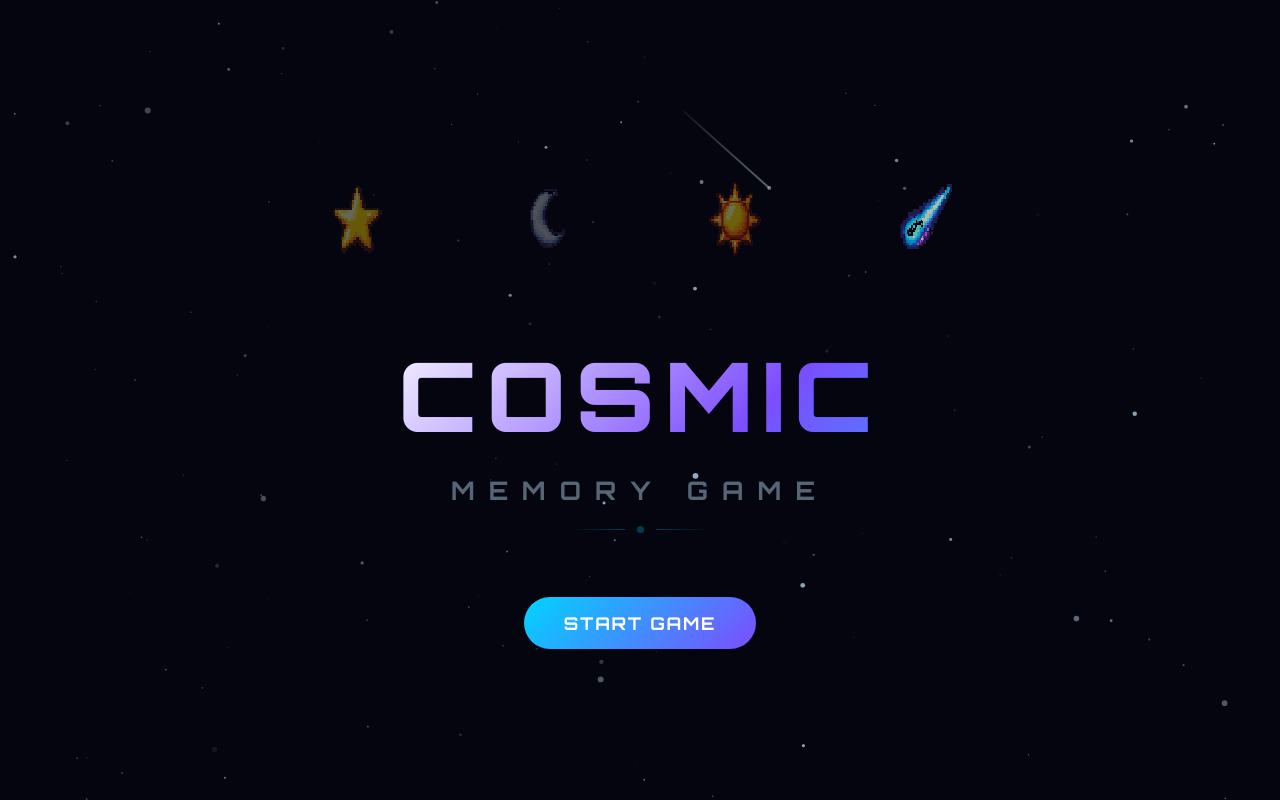
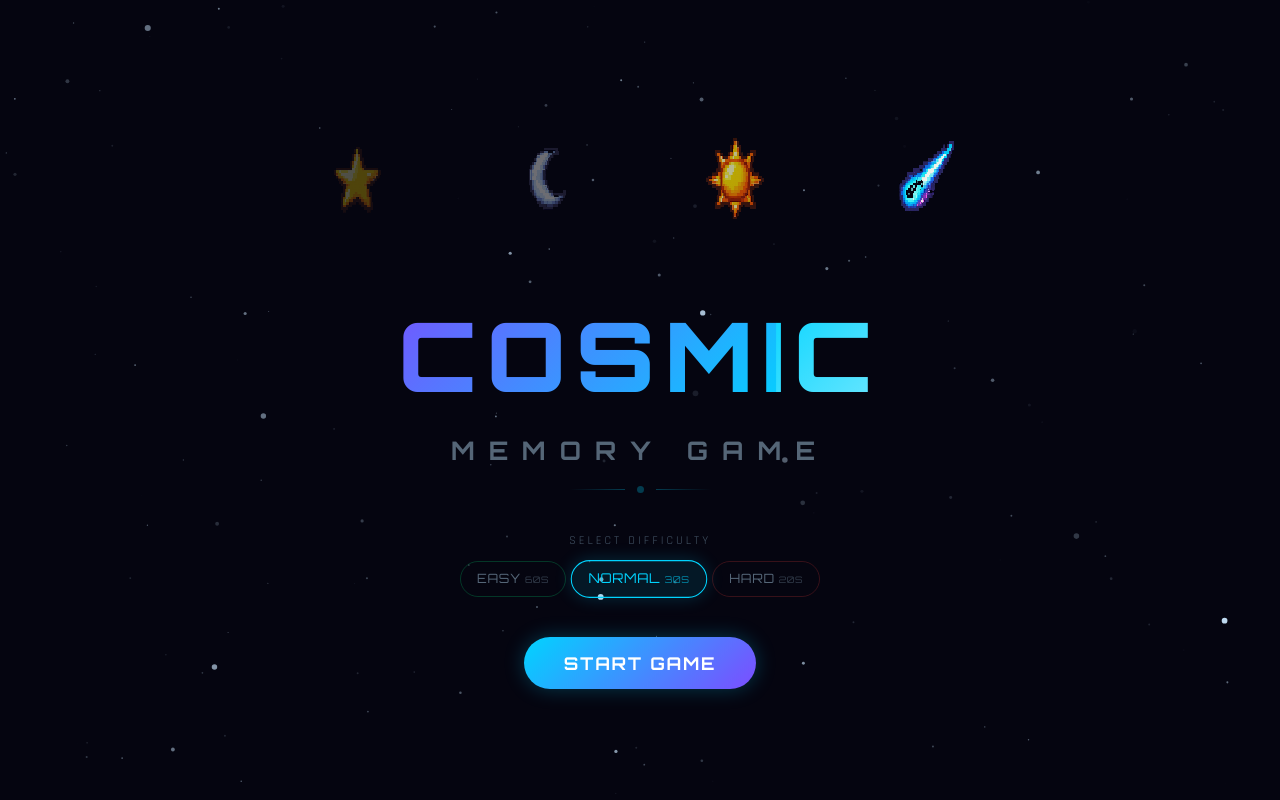
Before and after one commit to Danielroxs/cosmic-memory-game, a React (Vite) app: page / in a window 1280 px wide. Built offline with nearby package versions, Linux system fonts and the light colour scheme.

Commit message:
feat: difficulty selector — easy 60s, normal 30s, hard 20s

```diff
--- a/src/App.jsx
+++ b/src/App.jsx
@@ -23,10 +23,14 @@ export default function App() {
       <PixelGrid ref={gridRef} />
 
       {screen === 'intro' && (
-        <IntroScreen onStart={() => navigate('game')} />
+        <IntroScreen onStart={(diff) => {
+          setResult(r => ({ ...r, difficulty: diff }))
+          navigate('game', { difficulty: diff })
+        }} />
       )}
       {screen === 'game' && (
         <GameScreen
+          difficulty={result.difficulty}
           onWin={(score, timeLeft) => navigate('result', { won: true, score, timeLeft })}
           onLose={(score) => navigate('result', { won: false, score, timeLeft: 0 })}
           onMenu={() => navigate('intro')}
--- a/src/components/GameScreen.jsx
+++ b/src/components/GameScreen.jsx
@@ -3,7 +3,7 @@ import Card from './Card'
 import Modal from './Modal'
 import StarField from './StarField'
 import { createDeck } from '../utils/cardData'
-import { calcMatchPoints, calcTimeBonus, saveHighScore } from '../utils/scoreUtils'
+import { calcMatchPoints, calcTimeBonus, saveHighScore, DIFFICULTIES } from '../utils/scoreUtils'
 import { playFlip, playCorrect, playIncorrect, playTick, playWin, playLose, startBgMusic, stopBgMusic, pauseBgMusic, resumeBgMusic, resumeAudioCtx } from '../utils/audioUtils'
 
 function MuteIcon() {
@@ -36,31 +36,31 @@ function QuitIcon() {
   )
 }
 
-const TOTAL_TIME   = 30
 const PEEK_SECONDS = 3
 
-export default function GameScreen({ onWin, onLose, onMenu }) {
+export default function GameScreen({ onWin, onLose, onMenu, difficulty = 'normal' }) {
+  const totalTime = DIFFICULTIES[difficulty]?.time ?? 30
+  const diffColor = DIFFICULTIES[difficulty]?.color ?? '#00d4ff'
+
   const [cards,      setCards]      = useState(() => createDeck())
   const [flipped,    setFlipped]    = useState([])
   const [locked,     setLocked]     = useState(true)
   const [muted,      setMuted]      = useState(false)
   const [modal,      setModal]      = useState(null)
-  const [timer,      setTimer]      = useState(TOTAL_TIME)
+  const [timer,      setTimer]      = useState(totalTime)
   const [timeUp,     setTimeUp]     = useState(false)
   const [score,      setScore]      = useState(0)
   const [combo,      setCombo]      = useState(0)
   const [comboToast, setComboToast] = useState(null)
   const [phase,      setPhase]      = useState('peek')
   const [peekCount,  setPeekCount]  = useState(PEEK_SECONDS)
+  const [displayScore, setDisplayScore] = useState(0)
 
-  const matchCount = cards.filter(c => c.isMatched).length
-
-  const [displayScore, setDisplayScore] = useState(0)
+  const matchCount      = cards.filter(c => c.isMatched).length
   const displayScoreRef = useRef(0)
-
-  const mutedRef  = useRef(muted)
-  const comboRef  = useRef(combo)
-  const scoreRef  = useRef(score)
+  const mutedRef        = useRef(muted)
+  const comboRef        = useRef(combo)
+  const scoreRef        = useRef(score)
 
   useEffect(() => {
     const start = displayScoreRef.current
@@ -193,7 +193,8 @@ export default function GameScreen({ onWin, onLose, onMenu }) {
     }, 560)
   }
 
-  const timerPct = (timer / TOTAL_TIME) * 100
+  const timerPct = (timer / totalTime) * 100
+  const isUrgent = timer <= 10 && phase === 'playing'
 
   return (
     <div
@@ -209,17 +210,30 @@ export default function GameScreen({ onWin, onLose, onMenu }) {
         <div className="w-full rounded-full mb-2" style={{ height: '6px', background: '#0f1f2f' }}>
           <div
             className="h-full rounded-full transition-[width] duration-[980ms] linear"
-            style={{ width: `${timerPct}%`, background: 'linear-gradient(90deg, #00d4ff, #7c4dff)' }}
+            style={{
+              width: `${timerPct}%`,
+              background: isUrgent
+                ? 'linear-gradient(90deg, #ff2222, #ff6600)'
+                : `linear-gradient(90deg, ${diffColor}, #7c4dff)`,
+              boxShadow: isUrgent ? '0 0 8px #ff4400' : `0 0 6px ${diffColor}60`,
+            }}
           />
         </div>
         <div className="flex justify-between items-center mt-2">
-          <span className="font-display font-bold tabular-nums" style={{ fontSize: 'clamp(1.2rem, 3vw, 1.8rem)', color: '#00d4ff' }}>
+          <span
+            className="font-display font-bold tabular-nums"
+            style={{
+              fontSize: 'clamp(1.2rem, 3vw, 1.8rem)',
+              color: isUrgent ? '#ff5533' : diffColor,
+              animation: isUrgent ? 'timerPulse 0.55s ease-in-out infinite' : 'none',
+            }}
+          >
             {String(timer).padStart(2, '0')}s
           </span>
 
           <div className="text-center px-4 py-2 rounded-xl" style={{ background: 'rgba(0,212,255,0.06)', border: '1px solid rgba(0,212,255,0.15)' }}>
             <p className="font-body text-xs tracking-widest uppercase" style={{ color: '#334455' }}>Score</p>
-            <p className="font-display font-bold tabular-nums" style={{ fontSize: 'clamp(1rem, 2.5vw, 1.4rem)', color: '#00d4ff' }}>
+            <p className="font-display font-bold tabular-nums" style={{ fontSize: 'clamp(1rem, 2.5vw, 1.4rem)', color: diffColor }}>
               {displayScore.toLocaleString()}
             </p>
           </div>
@@ -229,8 +243,8 @@ export default function GameScreen({ onWin, onLose, onMenu }) {
               <div key={i} className="rounded-full transition-all duration-300" style={{
                 width: 'clamp(10px, 2vw, 14px)',
                 height: 'clamp(10px, 2vw, 14px)',
-                background: i < matchCount ? '#00d4ff' : '#0f1f2f',
-                boxShadow: i < matchCount ? '0 0 8px #00d4ff' : 'none',
+                background: i < matchCount ? diffColor : '#0f1f2f',
+                boxShadow: i < matchCount ? `0 0 8px ${diffColor}` : 'none',
               }} />
             ))}
           </div>
@@ -239,7 +253,7 @@ export default function GameScreen({ onWin, onLose, onMenu }) {
             <button
               onClick={() => setMuted(m => !m)}
               className="p-2 rounded-full hover:bg-white/10 transition-colors"
-              style={{ color: muted ? '#2a3a4a' : '#00d4ff' }}
+              style={{ color: muted ? '#2a3a4a' : diffColor }}
             >
               {muted ? <MuteIcon /> : <SoundIcon />}
             </button>
@@ -275,16 +289,16 @@ export default function GameScreen({ onWin, onLose, onMenu }) {
           <div style={{ animation: 'peekToast 0.95s ease-out forwards', textAlign: 'center' }}>
             <p className="font-display font-black" style={{
               fontSize: 'clamp(1.4rem, 4vw, 2rem)',
-              color: '#00d4ff',
-              textShadow: '0 0 24px #00d4ffbb',
+              color: diffColor,
+              textShadow: `0 0 24px ${diffColor}bb`,
               letterSpacing: '0.08em',
             }}>
               Memorize!
             </p>
             <p className="font-display font-black" style={{
               fontSize: 'clamp(3.5rem, 10vw, 5rem)',
-              color: '#00d4ff',
-              textShadow: '0 0 40px #00d4ff, 0 0 80px #00d4ff55',
+              color: diffColor,
+              textShadow: `0 0 40px ${diffColor}, 0 0 80px ${diffColor}55`,
               lineHeight: 1,
             }}>
               {peekCount}
@@ -309,6 +323,10 @@ export default function GameScreen({ onWin, onLose, onMenu }) {
       {modal && <Modal type={modal} />}
 
       <style>{`
+        @keyframes timerPulse {
+          0%, 100% { opacity: 1; transform: scale(1); }
+          50%       { opacity: 0.6; transform: scale(1.08); }
+        }
         @keyframes peekToast {
           0%   { opacity: 0; transform: scale(0.5); }
           12%  { opacity: 1; transform: scale(1.2); }
--- a/src/components/IntroScreen.jsx
+++ b/src/components/IntroScreen.jsx
@@ -1,8 +1,10 @@
 import { useEffect, useState } from 'react'
 import StarField from './StarField'
+import { DIFFICULTIES } from '../utils/scoreUtils'
 
 export default function IntroScreen({ onStart }) {
   const [visible, setVisible] = useState(false)
+  const [diff, setDiff] = useState('normal')
 
   useEffect(() => {
     const t = setTimeout(() => setVisible(true), 60)
@@ -12,7 +14,7 @@ export default function IntroScreen({ onStart }) {
   return (
     <div
       className="relative w-full h-screen flex flex-col items-center justify-center overflow-hidden"
-      style={{ background: '#050510', gap: 'clamp(2.5rem, 8vh, 5.5rem)' }}
+      style={{ background: '#050510', gap: 'clamp(1.5rem, 5vh, 3.5rem)' }}
     >
       <StarField />
 
@@ -75,16 +77,57 @@ export default function IntroScreen({ onStart }) {
         </div>
       </div>
 
+      {/* Difficulty selector — slides in with button */}
+      <div
+        className="relative z-10 flex flex-col items-center gap-3"
+        style={{
+          opacity:    visible ? 1 : 0,
+          transform:  visible ? 'translateY(0)' : 'translateY(120px)',
+          transition: 'opacity 0.9s cubic-bezier(0.22,1,0.36,1) 0.15s, transform 0.9s cubic-bezier(0.22,1,0.36,1) 0.15s',
+        }}
+      >
+        <p className="font-body text-xs tracking-[0.25em] uppercase" style={{ color: '#445566' }}>
+          Select Difficulty
+        </p>
+        <div className="flex gap-2">
+          {Object.entries(DIFFICULTIES).map(([key, d]) => {
+            const active = diff === key
+            return (
+              <button
+                key={key}
+                onClick={() => setDiff(key)}
+                className="px-4 py-2 rounded-full font-display text-xs uppercase tracking-wider transition-all duration-200"
+                style={{
+                  border:     `1.5px solid ${active ? d.color : d.color + '33'}`,
+                  color:       active ? d.color : '#556677',
+                  background:  active ? `${d.color}18` : 'transparent',
+                  boxShadow:   active ? `0 0 16px ${d.color}30` : 'none',
+                  transform:   active ? 'scale(1.05)' : 'scale(1)',
+                  fontSize:    'clamp(0.65rem, 1.5vw, 0.8rem)',
+                }}
+              >
+                {d.label}
+                <span className="ml-1 opacity-60" style={{ fontSize: '0.7em' }}>{d.description}</span>
+              </button>
+            )
+          })}
+        </div>
+      </div>
+
       {/* Start button — slides in from the bottom */}
       <div
         className="relative z-10"
         style={{
           opacity:    visible ? 1 : 0,
           transform:  visible ? 'translateY(0)' : 'translateY(120px)',
-          transition: 'opacity 0.9s cubic-bezier(0.22,1,0.36,1) 0.2s, transform 0.9s cubic-bezier(0.22,1,0.36,1) 0.2s',
+          transition: 'opacity 0.9s cubic-bezier(0.22,1,0.36,1) 0.25s, transform 0.9s cubic-bezier(0.22,1,0.36,1) 0.25s',
         }}
       >
-        <button className="btn-primary" onClick={onStart}>
+        <button
+          className="btn-primary"
+          onClick={() => onStart(diff)}
+          style={{ borderColor: DIFFICULTIES[diff].color, boxShadow: `0 0 20px ${DIFFICULTIES[diff].color}40` }}
+        >
           Start Game
         </button>
       </div>
--- a/src/utils/scoreUtils.js
+++ b/src/utils/scoreUtils.js
@@ -1,4 +1,10 @@
 const HS_KEY = 'cosmicMemory_highScore';
+
+export const DIFFICULTIES = {
+  easy:   { label: 'Easy',   time: 60, color: '#00ff88', description: '60s' },
+  normal: { label: 'Normal', time: 30, color: '#00d4ff', description: '30s' },
+  hard:   { label: 'Hard',   time: 20, color: '#ff4444', description: '20s' },
+}
 
 export function calcMatchPoints(combo) {
   return Math.round(100 * (1 + combo * 0.5));
```
